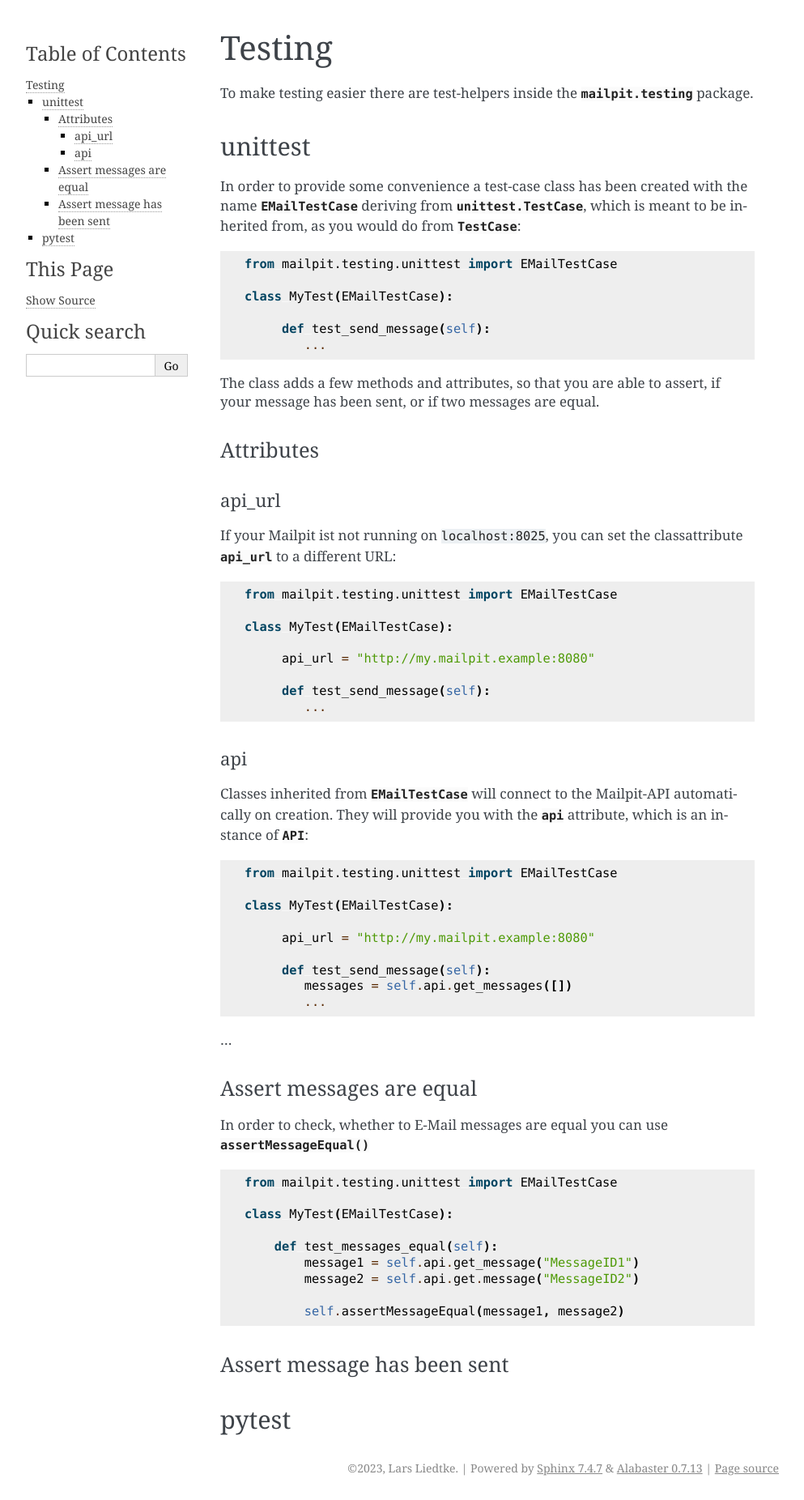
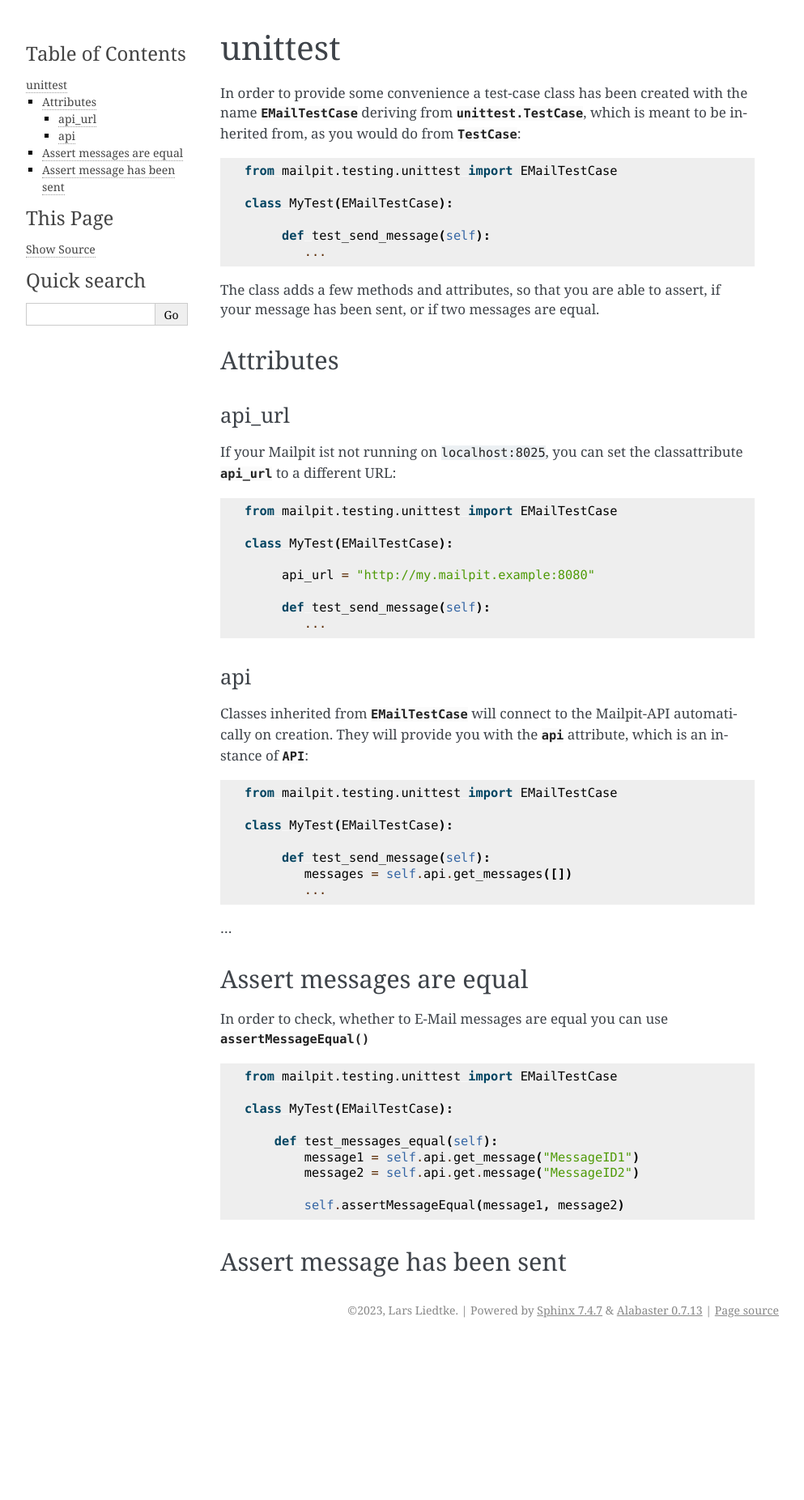
Before and after one commit to Corvan/mailpit-api-client, a Sphinx documentation site: the page built from docs/testing/unittest.rst, in a window 1280 px wide. Shown: the whole page at 81% size, without its empty margins (148-1141 px from the left). Built offline with Sphinx 7.4.7, drawn with Linux system fonts in a browser that asks for light colours; pages that are not in the unit, such as notebooks, are missing from menus; after the commit the page ends 1657 px from its top, so only the background shows below that.

Commit message:
docs move testing documents in own subfolder and files

```diff
--- a/docs/about.rst
+++ b/docs/about.rst
@@ -29,4 +29,4 @@ More information can be found in :doc:`usage`.
 Additionally there are ``unittest`` Test-Cases and ``pytest`` Fixtures, which can be used to write (integration-) tests.
 These helpers can be used to e.g. trigger sending an E-Mail message in a test and then
 to check, if the message has been received by Mailpit. If it has not been received by mailpit your test will fail.
-More information can be found in :doc:`testing`.
+More information can be found in :doc:`testing/testing`.
--- a/docs/index.rst
+++ b/docs/index.rst
@@ -13,7 +13,7 @@ Welcome to mailpit-api-client's documentation!
    about
    installation
    usage
-   testing
+   testing/testing
    development
    generated/modules
 
--- a/docs/testing.rst
+++ b/docs/testing/unittest.rst
@@ -1,11 +1,6 @@
-=======
-Testing
-=======
-To make testing easier there are test-helpers inside the :py:mod:`mailpit.testing` package.
-
---------
+========
 unittest
---------
+========
 In order to provide some convenience a test-case class has been created with the name :py:class:`~mailpit.testing.unittest.EMailTestCase` deriving from :py:class:`unittest.TestCase`, which is meant to be inherited from, as you would do from :py:class:`~unittest.TestCase`:
 
 .. code-block:: python
@@ -19,14 +14,13 @@ In order to provide some convenience a test-case class has been created with the
 
 The class adds a few methods and attributes, so that you are able to assert, if your message has been sent, or if two messages are equal.
 
-__________
+----------
 Attributes
-__________
+----------
 
-.......
+_______
 api_url
-.......
-
+_______
 If your Mailpit ist not running on ``localhost:8025``, you can set the classattribute :py:attr:`~mailpit.testing.unittest.EmailTestCase.api_url` to a different URL:
 
 .. code-block:: python
@@ -41,9 +35,9 @@ If your Mailpit ist not running on ``localhost:8025``, you can set the classattr
             ...
 
 
-...
+___
 api
-...
+___
 
 Classes inherited from :py:class:`~mailpit.testing.unittest.EMailTestCase` will connect to the Mailpit-API automatically on creation.
 They will provide you with the :py:attr:`~mailpit.testing.unittest.EmailTestCase.api` attribute, which is an instance of :py:class:`~mailpit.client.api.API`:
@@ -54,15 +48,13 @@ They will provide you with the :py:attr:`~mailpit.testing.unittest.EmailTestCase
 
     class MyTest(EMailTestCase):
 
-         api_url = "http://my.mailpit.example:8080"
-
          def test_send_message(self):
             messages = self.api.get_messages([])
             ...
 
-_________________________
+-------------------------
 Assert messages are equal
-_________________________
+-------------------------
 In order to check, whether to E-Mail messages are equal you can use :py:meth:`~mailpit.testing.unittest.EmailTestCase.assertMessageEqual`
 
 .. code-block:: python
@@ -77,11 +69,6 @@ In order to check, whether to E-Mail messages are equal you can use :py:meth:`~m
 
             self.assertMessageEqual(message1, message2)
 
-____________________________
+----------------------------
 Assert message has been sent
-____________________________
-
-
-------
-pytest
-------
+----------------------------
```
Also changed, not shown: docs/testing/pytest.rst (added, +14 -0 lines), docs/testing/testing.rst (added, +11 -0 lines), 1 other file.
